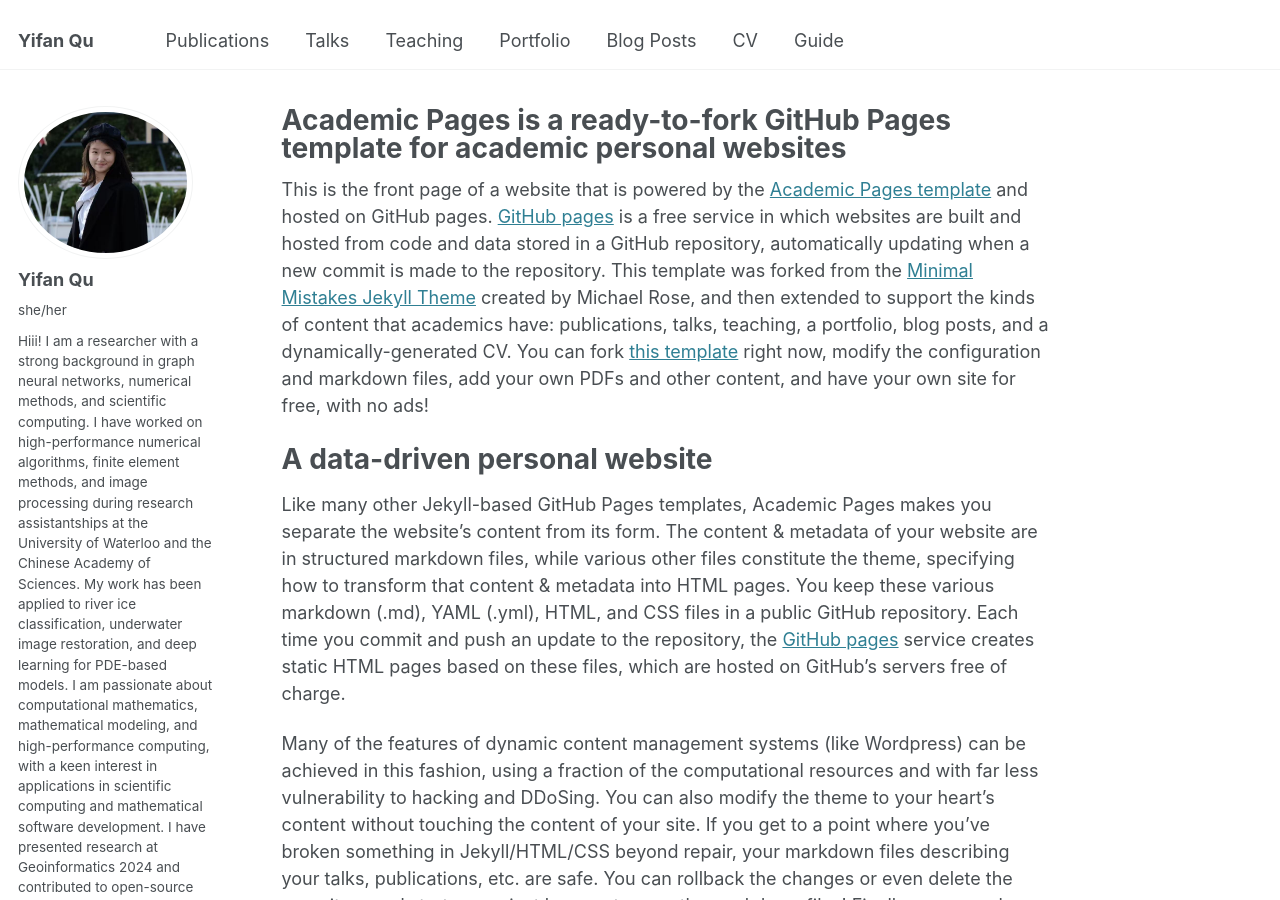
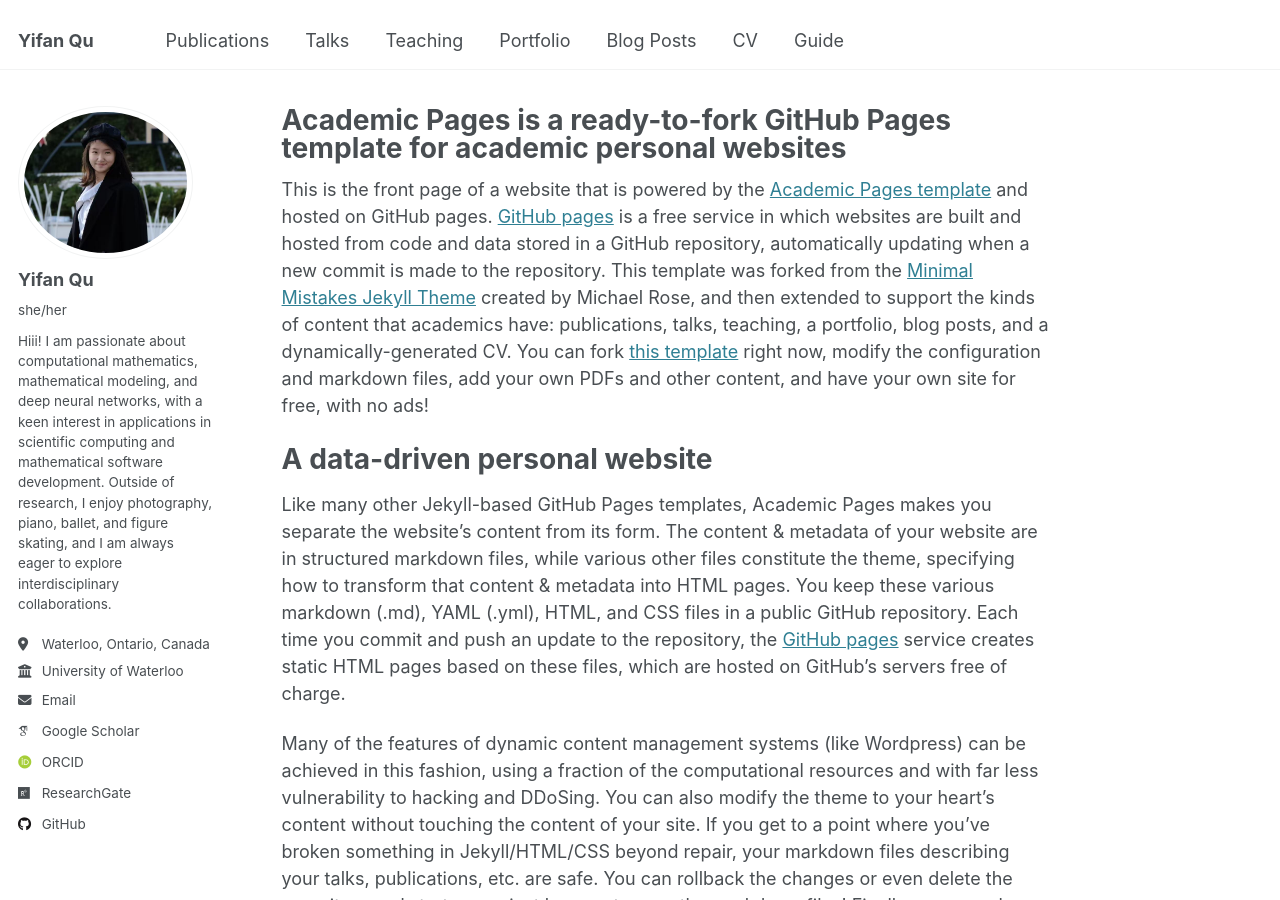
Before and after one commit to Maruko1337/Maruko1337.github.io, a Jekyll site: the page built from _pages/about.md, in a window 1280 px wide and 900 px high. Built offline with Jekyll 4.4.1, drawn with Linux system fonts in a browser that asks for light colours; some web fonts are replaced; some of the changed text lies outside the part shown.

Commit message:
Update _config.yml

```diff
--- a/_config.yml
+++ b/_config.yml
@@ -25,8 +25,7 @@ author:
   avatar           : "corped.png"
   name             : "Yifan Qu"
   pronouns         : "she/her"
-  bio              : "Hiii! I am a researcher with a strong background in graph neural networks, numerical methods, and scientific computing. I have worked on high-performance numerical algorithms, finite element methods, and image processing during research assistantships at the University of Waterloo and the Chinese Academy of Sciences. My work has been applied to river ice classification, underwater image restoration, and deep learning for PDE-based models.
-I am passionate about computational mathematics, mathematical modeling, and high-performance computing, with a keen interest in applications in scientific computing and mathematical software development. I have presented research at Geoinformatics 2024 and contributed to open-source numerical methods for PDEs.
+  bio              : "Hiii! I am passionate about computational mathematics, mathematical modeling, and deep neural networks, with a keen interest in applications in scientific computing and mathematical software development.
 Outside of research, I enjoy photography, piano, ballet, and figure skating, and I am always eager to explore interdisciplinary collaborations."
   location         : "Waterloo, Ontario, Canada"
   employer         : "University of Waterloo"
```
